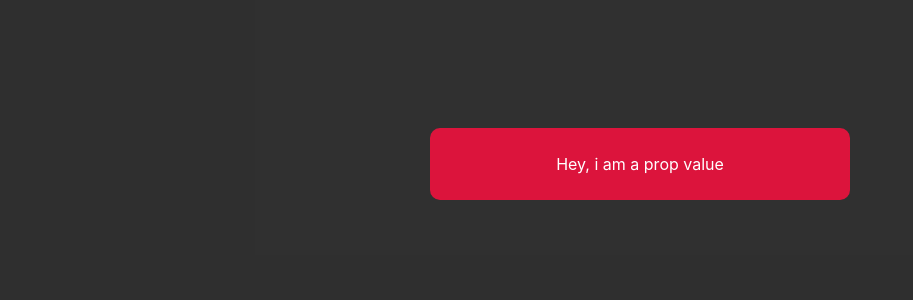
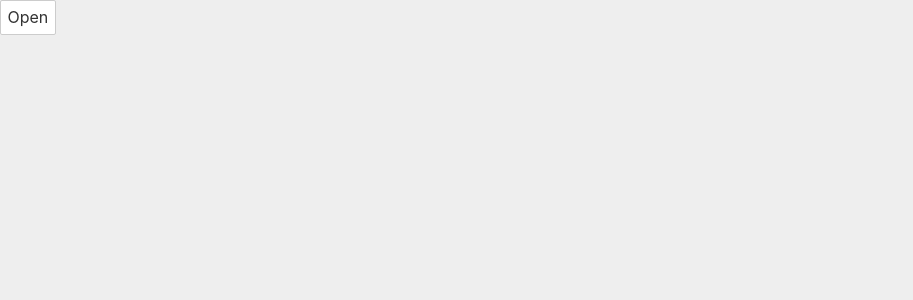
Before and after one commit to imPavan17/svelte, a Svelte app: page / in a window 1280 px wide. Shown: the top 300 px of the page, without its empty margins (0-913 px from the left). Built offline with nearby package versions, Linux system fonts and the light colour scheme.

Commit message:
event forwarding | event modifiers | slots

```diff
--- a/src/App.svelte
+++ b/src/App.svelte
@@ -5,6 +5,12 @@
 	// import Conditionals from './concepts/Conditionals.svelte';
 
 	import Modal from './Modal.svelte';
+
+	let showModal = false;
+
+	const toggleModal = () => {
+		showModal = !showModal;
+	}
 </script>
 
 <!-- <ReactiveValues /> -->
@@ -12,4 +18,11 @@
 <!-- <InlineEventHandlers /> -->
 <!-- <Conditionals /> -->
 
-<Modal message={'Hey, i am a prop value'} isPromo={true}/>
+<Modal {showModal} on:click={toggleModal}>
+	<h2>Add new person.</h2>
+	<form>
+		<input type="text" placeholder="Name"/>
+		<input type="text" placeholder="Belt Color"/>
+	</form>
+</Modal>
+<button on:click={toggleModal}>Open</button>
--- a/src/Modal.svelte
+++ b/src/Modal.svelte
@@ -1,16 +1,20 @@
 <script>
     export let message;
+	export let showModal = false;
     export let isPromo = false;
-    let showModal = true;
 
-    console.log(message);
+    /** Event Modifiers*/
+    // once - makes sure the event can only fire once(removes handler)
+    // preventDefault - prevent the default action(run e.preventDefault)
+    // self - only fires the event if the clicked element is the target.
+
 </script>
 
 {#if showModal}
 <!-- class: promo={boolValue} -> States that boolValue is truthy, then add the className called promo to div-->
-    <div class="backdrop" class:promo={isPromo}>
+    <div class="backdrop" class:promo={isPromo} on:click|self>
         <div class="modal">
-            <p>{message}</p>
+            <slot></slot>
         </div>
     </div>
 {/if}
```
